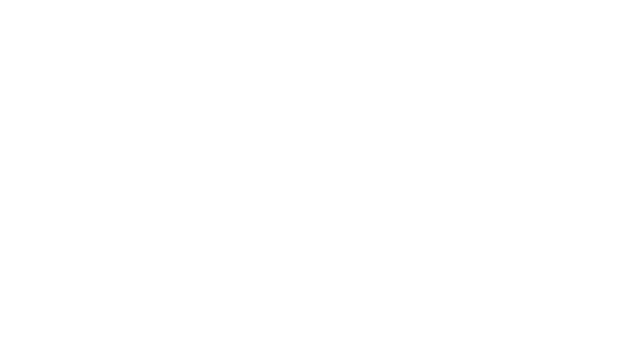
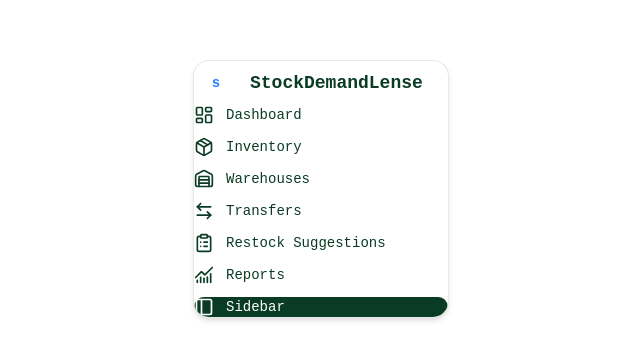
Before and after one commit to YoruCashmere/stock-management-frontend, a React (Vite) app: page /sidebar in a window 1280 px wide. Before the commit this address had no page. Shown: the part 211-570 px from the top of the page, without its empty margins (319-959 px from the left). Built offline with nearby package versions, Linux system fonts and the light colour scheme.

Commit message:
completed side bar

```diff
--- a/src/App.tsx
+++ b/src/App.tsx
@@ -2,6 +2,10 @@
 import LoginForm from "./pages/LoginForm";
 import MyComponents from "./pages/component.page";
 import AccountInformation from "./pages/Profile";
+// import SidebarRail from "./components/sidebar/rails.sidebar";
+import Sidebar from "./components/sidebar/sidebar.sidebar";
+import SidebarNavigator from "./components/sidebar/navigator.sidebar";
+import Logo from "./components/sidebar/logo.sidebar";
 
 function App() {
   return (
@@ -22,6 +26,18 @@
       path="/profile"
         element={<AccountInformation/>}
       />
+      <Route
+        path="/sidebar"
+        element={<Sidebar expanded={true}/>}
+      />
+       <Route
+        path="/sidebarNavigator"
+        element={<SidebarNavigator expanded={true} />}
+      />
+       <Route
+        path="/logo"
+        element={<Logo expanded={true} />}
+      />
     </Routes>
   )
 }
--- /dev/null
+++ b/src/components/sidebar/logo.sidebar.tsx
@@ -0,0 +1,19 @@
+type BrandLogo = { expanded: boolean };
+export default function Logo({ expanded }: BrandLogo) {
+    return (
+        <div className="flex items-center gap-3">
+            <div className="flex h-11 w-11 shrink-0 rounded-2xl items-center justify-center brand-deep-green text-blue-500">
+                <span className="font-bold text-sm">
+                    s
+                </span>
+            </div>
+            {
+                expanded && (
+                    <div className="text-lg white-space font-bold text-brand-deep">
+                        StockDemandLense
+                    </div>
+                )
+            }
+        </div>
+    )
+}
--- /dev/null
+++ b/src/components/sidebar/navigator.sidebar.tsx
@@ -0,0 +1,85 @@
+import { NavLink } from "react-router-dom";
+import {
+    LayoutDashboard,
+    Package,
+    Warehouse,
+    ArrowLeftRight,
+    ClipboardList,
+    ChartNoAxesCombined,
+    Sidebar,
+} from "lucide-react";
+
+const navigationItems = [
+    {
+        label: "Dashboard",
+        path: "/dashboard",
+        icon: LayoutDashboard,
+    },
+    {
+        label: "Inventory",
+        path: "/inventory",
+        icon: Package,
+    },
+    {
+        label: "Warehouses",
+        path: "/warehouses",
+        icon: Warehouse,
+    },
+    {
+        label: "Transfers",
+        path: "/transfers",
+        icon: ArrowLeftRight,
+    },
+    {
+        label: "Restock Suggestions",
+        path: "/restock",
+        icon: ClipboardList,
+    },
+    {
+        label: "Reports",
+        path: "/reports",
+        icon: ChartNoAxesCombined,
+    },
+    {
+        label: "Sidebar",
+        path: "/sidebar",
+        icon: Sidebar,
+    }
+];
+
+type SidebarNavigationProps = {
+    expanded: boolean;
+};
+
+export default function SidebarNavigator({
+    expanded,
+}: SidebarNavigationProps) {
+    return (
+        <nav className="flex flex-col gap-3 p-200">
+            {navigationItems.map((item) => {
+                const Icon = item.icon;
+                return (
+                    <NavLink
+                        key={item.path}
+                        to={item.path}
+                        title={!expanded ? item.label : undefined}
+                        className={({ isActive }) =>
+                            `flex items-center gap-3 rounded-xl px-3 py-3 transition-colors ${isActive
+                                ? "bg-brand-deep text-white"
+                                : "text-brand-deep hover:bg-brand-laurel/20"
+                            } ${expanded ? "" : "justify-center"}`
+                        }
+                    >
+                        <Icon className="h-5 w-5 shrink-0" />
+
+                        {expanded && (
+                            <span className="whitespace-nowrap text-sm font-medium">
+                                {item.label}
+                            </span>
+                        )}
+                    </NavLink>
+                );
+            })}
+        </nav>
+    );
+}
--- /dev/null
+++ b/src/components/sidebar/rails.sidebar.tsx
@@ -0,0 +1,22 @@
+import Logo from "./logo.sidebar";
+type SidebarRailsaType = {
+    onSettingClick: () => void;
+};
+export default function SidebarRail({ onSettingClick }: SidebarRailsaType) {
+
+    return (
+        <aside className="flex h-full shrink-0 flex-col rounded-2xl border-brand-laurel/30
+                        bg-white py-6 shadow-sm">
+            <Logo expanded={true}/>
+            <div className="flex-1">
+                <button type="button" onClick={() => onSettingClick}
+                    aria-label="opened Setting"
+                    className="rotate-180 white-nowrap text-xs font-semibold tracking-[0.25em]
+                    text-brand-deep [wrriting-mode:vertical-rl hover:text-brand-forest
+                    ">
+                </button>
+                Setting
+            </div>
+        </aside>
+    )
+}
--- /dev/null
+++ b/src/components/sidebar/sidebar.sidebar.tsx
@@ -0,0 +1,22 @@
+import Logo from "./logo.sidebar"
+import SidebarNavigator from "./navigator.sidebar"
+
+type sidebarType = {
+    expanded: boolean
+}
+export default function Sidebar({ expanded }: sidebarType) {
+    return (
+        <aside className={
+            `h-full overflow-hidden rounded-2xl border border-brand-laurel/30 bg-white shadow-md
+                transition-all duration-500 ${expanded ? "w-64 p-5 opacity-100" : "w-0 p-0 opacity-0"}`
+        }>
+            <div className="flex h-full min-w-0 flex-col p-100 m-20">
+                <div className="mb-8">
+                    <Logo expanded={true} ></Logo>
+                </div>
+                <SidebarNavigator expanded={true}></SidebarNavigator>
+            </div>
+
+        </aside>
+    )
+}
--- a/src/pages/Profile.css
+++ /dev/null
@@ -1,77 +0,0 @@
-* {
-    margin: 0;
-    padding: 0px;
-    box-sizing: border-box;
-}
-
-.profile-container {
-    background: rgb(150, 102, 185);
-    display: flex;
-    flex-direction: column;
-    justify-content: center;
-    align-items: center;
-    box-shadow: 0 0 13px rgba(0, 0, 0.23);
-    max-width: 600px;
-    padding: 30px;
-    margin: 50px auto;
-    border-radius: 8px;
-}
-
-.input-container {
-    position: relative;
-    margin: 20px 0px;
-    height: 50px;
-    width: 100%;
-}
-
-.input-container input {
-    width: 100%;
-    height: 80%;
-    font-size: 20px;
-    background-color: transparent;
-    border-radius: 12px;
-    padding: 20px;
-    font-size: 20px 10px;
-    transition: all .3s ease;
-    border:none;
-}
-
-.input-container .labeline {
-    position: absolute;
-    left: 15px;
-    top: 50%;
-    transform: translateY(-50%);
-    color: rgb(150, 102, 185);
-    pointer-events: none;
-    transition: all .3s ease;
-    background-color: rgb(150, 102, 185);
-     border-radius: 5px;
-    padding: 0 5x;
-}
-.input-container input:focus,
- .input-container textarea:focus{
-    border-color: blanchedalmond;
-    color:blanchedalmond;
-    padding: 10px 50px;
-    transition: .3s ease;
-}
-.input-container input:focus + .labeline,
-.input-container input:valid + .labeline,
-.input-container textarea:valid + .labeline,
-.input-container textarea:focus + .labeline {
-    top: 0;
-    font-size: 15px;
-    color: rgb(100, 92, 81);
-    transform: translateY(-50%) scale(1);
-}
-
-button{
-    border: none;
-    background-color: transparent;
-}
-.input-container textarea{
-    padding:15px;
-    background-color: transparent;
-    border: none;
-    width:100%;
-}
```
